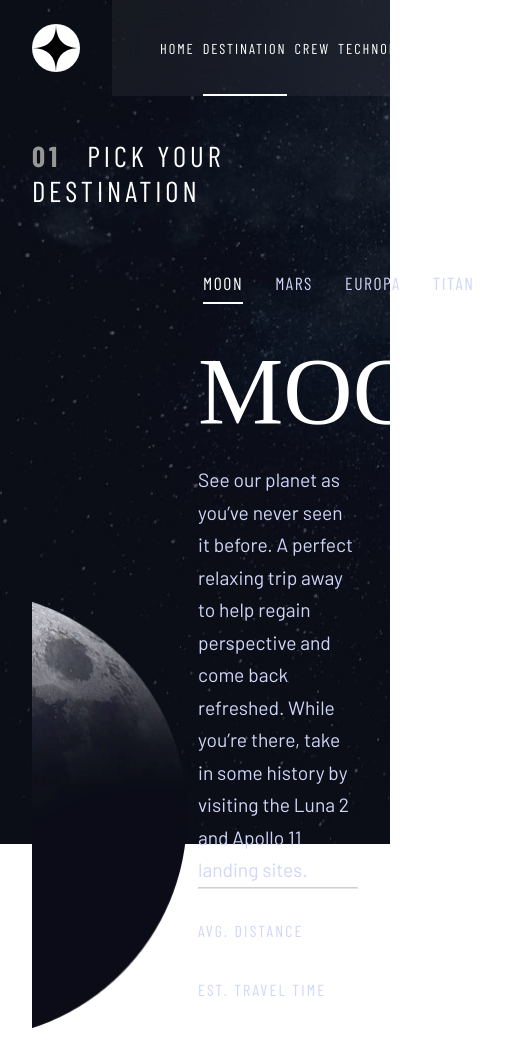
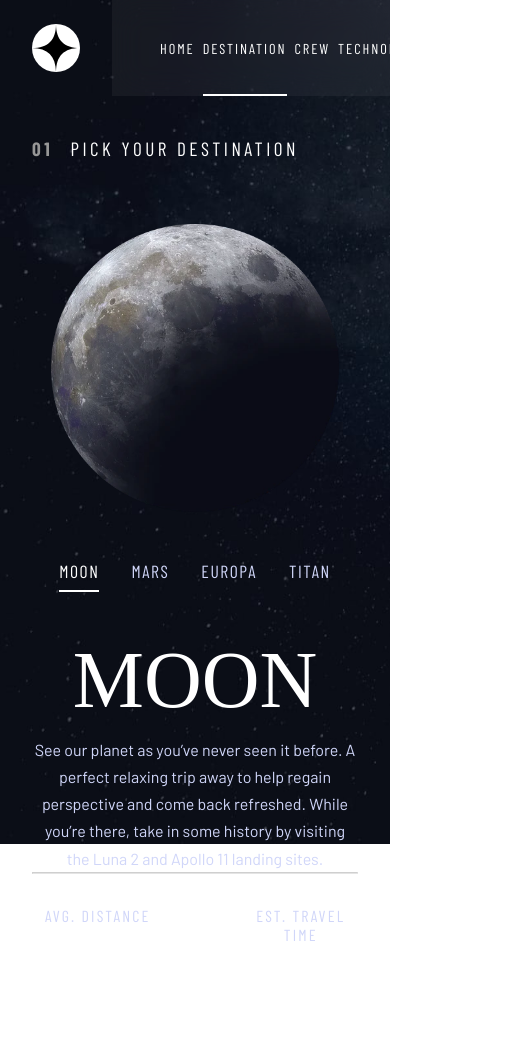
Before and after one commit to sahand-masoleh/fem-40-space-tourism-website, a React (Vite) app: page /destination/moon in a window 390 px wide. Shown: the whole page, 518 px wide, since content can reach past the window. After the commit the page ends 998 px from the top, so only its background shows below. Built offline with nearby package versions, Linux system fonts and the light colour scheme; a web font is replaced by a local one.

Commit message:
[style] destination: tablet

```diff
--- a/src/App.scss
+++ b/src/App.scss
@@ -8,19 +8,21 @@
 
 .main {
 	@include max-width();
-	@media screen and (max-width: calc($max-width + 8rem)) {
-		margin: 0 4rem;
-	}
-
-	@media screen and (max-width: $tablet) {
-		margin: 0 2rem;
-	}
 
 	display: grid;
 	grid-template-rows: 7rem auto;
 	grid-template-areas:
 		"title"
 		"content";
+
+	@media screen and (max-width: calc($max-width + 8rem)) {
+		margin: 0 4rem;
+	}
+
+	@media screen and (max-width: $tablet) {
+		grid-template-rows: 4rem auto;
+		margin: 0 2rem;
+	}
 
 	&__title {
 		grid-area: title;
@@ -36,7 +38,10 @@
 	font-family: $ff-barlow-condensed;
 	font-size: 1.8rem;
 	text-transform: uppercase;
-	letter-spacing: 0.3ch;
+	letter-spacing: 0.4ch;
+	@media screen and (max-width: $tablet) {
+		font-size: 1.2rem;
+	}
 
 	&__number {
 		color: $c-grey;
--- a/src/routes/destination/Destination.scss
+++ b/src/routes/destination/Destination.scss
@@ -4,6 +4,10 @@
 .destination {
 	&__background {
 		background-image: url("/destination/background-destination-desktop.jpg");
+
+		@media screen and (max-width: $tablet) {
+			background-image: url("/destination/background-destination-tablet.jpg");
+		}
 	}
 
 	margin-top: 4rem;
@@ -13,7 +17,6 @@
 		gap: 2rem;
 		height: 2rem;
 		position: relative;
-		margin-bottom: 1rem;
 	}
 
 	&__link {
@@ -51,16 +54,35 @@
 	grid-template-columns: minmax(0, 32rem) minmax(0, 28rem);
 	column-gap: 1rem;
 
+	@media screen and (max-width: $tablet) {
+		display: flex;
+		flex-direction: column;
+		justify-content: unset;
+		align-items: center;
+		gap: 3rem;
+	}
+
 	&__image {
 		grid-row: 1/3;
 		justify-self: right;
 		align-self: end;
 		height: 28rem;
 		object-position: right;
+
+		@media screen and (max-width: $tablet) {
+			justify-self: unset;
+			align-self: unset;
+			height: 18rem;
+		}
 	}
 
 	&__article {
 		justify-self: right;
+
+		@media screen and (max-width: $tablet) {
+			justify-self: unset;
+			text-align: center;
+		}
 	}
 
 	&__name {
@@ -69,8 +91,16 @@
 		font-family: $ff-bellefair;
 		font-weight: 400;
 		font-size: 6rem;
-		line-height: 3ch;
 		margin-right: -10rem;
+		margin-top: 2rem;
+		margin-bottom: 1rem;
+
+		@media screen and (max-width: $tablet) {
+			margin-right: unset;
+			font-size: 5rem;
+			margin-top: 0;
+			line-height: 5rem;
+		}
 	}
 
 	&__description {
@@ -79,6 +109,12 @@
 		font-family: $ff-barlow;
 		line-height: 3ch;
 		min-height: 12rem;
+
+		@media screen and (max-width: $tablet) {
+			min-height: 8rem;
+			font-size: 1rem;
+			max-width: 36rem;
+		}
 	}
 
 	&__line {
@@ -90,12 +126,19 @@
 		display: grid;
 		grid-template-columns: repeat(auto-fit, minmax(10rem, 1fr));
 		column-gap: 1rem;
+
+		@media screen and (max-width: $tablet) {
+			display: flex;
+			justify-content: center;
+			column-gap: 5rem;
+		}
 	}
 }
 
 .stats {
 	display: flex;
 	flex-direction: column;
+	width: fit-content;
 
 	&__title {
 		font-family: $ff-barlow-condensed;
--- a/src/routes/destination/Planet.tsx
+++ b/src/routes/destination/Planet.tsx
@@ -21,10 +21,10 @@ function Planet({ Menu }: Props) {
 
 	return (
 		<div className="planet">
-			{Menu}
 			<div className="planet__image image">
 				<img src={planet?.images.webp} alt="" className="image__img" />
 			</div>
+			{Menu}
 			<article className="planet__article">
 				<h2 className="planet__name">{planet?.name}</h2>
 				<p className="planet__description">{planet?.description}</p>
```
